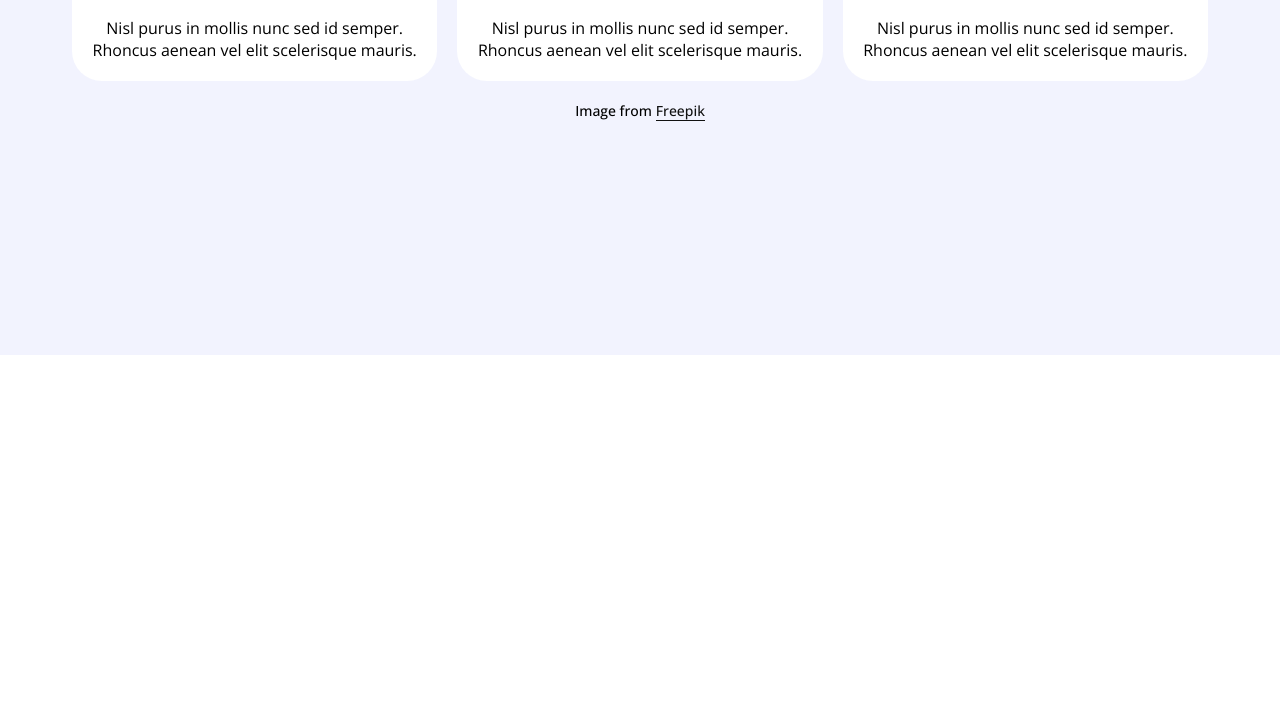
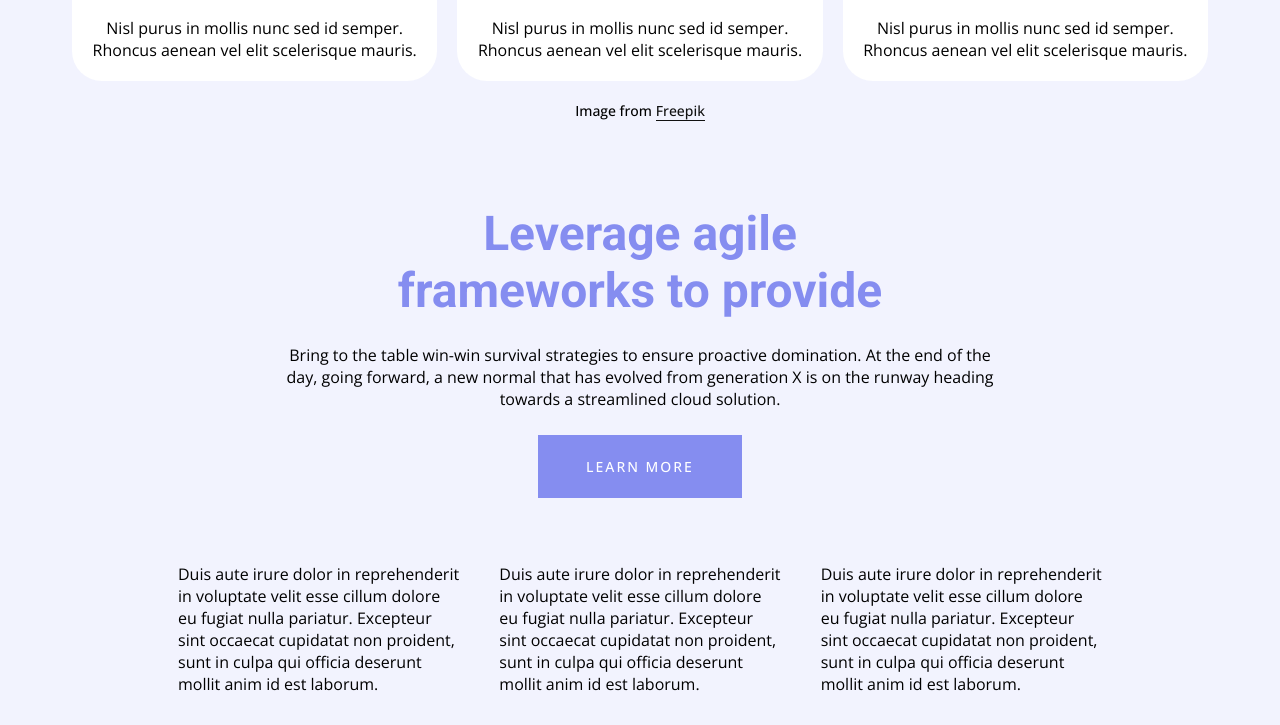
Before and after one commit to varunUk09/HTML_PROJECTS, a plain HTML site: page nicepage_10/index.html in a window 1280 px wide. Shown: the part 2154-2879 px from the top of the page. Before the commit the page ends 2509 px from the top, so only its background shows below. Drawn offline with nearby package versions, Linux system fonts and the light colour scheme.

Commit message:
nicepage10 leverage section added

```diff
--- a/nicepage_10/index.html
+++ b/nicepage_10/index.html
@@ -126,6 +126,25 @@
 		</div>
 	</section>
 
+	<!-- levrage -->
+	<section class="levrage">
+		<div class="container flex flex-col flex-cross-center flex-main-center">
+			<h1 class="font-size-5">Leverage agile frameworks to provide</h1>
+
+			<p class="font-size-2">
+				Bring to the table win-win survival strategies to ensure proactive domination. At the end of the day, going forward, a new normal that has evolved from generation X is on the runway heading towards a streamlined cloud solution.
+			</p>
+
+			<a href="#" class="font-size-1 learn_more_btn">LEARN MORE</a>
+
+			<div class="card-container flex">
+				<div class="card font-size-2">Duis aute irure dolor in reprehenderit in voluptate velit esse cillum dolore eu fugiat nulla pariatur. Excepteur sint occaecat cupidatat non proident, sunt in culpa qui officia deserunt mollit anim id est laborum.</div>
+				<div class="card font-size-2">Duis aute irure dolor in reprehenderit in voluptate velit esse cillum dolore eu fugiat nulla pariatur. Excepteur sint occaecat cupidatat non proident, sunt in culpa qui officia deserunt mollit anim id est laborum.</div>
+				<div class="card font-size-2">Duis aute irure dolor in reprehenderit in voluptate velit esse cillum dolore eu fugiat nulla pariatur. Excepteur sint occaecat cupidatat non proident, sunt in culpa qui officia deserunt mollit anim id est laborum.</div>
+			</div>
+		</div>
+	</section>
+
 	<script type="text/javascript" src="main.js"></script>
 </body>
 </html>
--- a/nicepage_10/style.css
+++ b/nicepage_10/style.css
@@ -76,15 +76,12 @@ html{
 }
 
 .line-height-sm{
-    line-height: 1.6;
-}
+    line-height: 1.6;}
+
 
 .img-source{
-    font-family: "Open Sans",sans-serif;
-}
-
-.img-source{
-    font-weight: 500;
+font-family: "Open Sans",sans-serif;
+font-weight: 500;
 }
 
 .img-source > a{
@@ -95,6 +92,21 @@ html{
 .img-source > a:hover{
     border-bottom-color: var(--clr-bluish);
 }
+
+.learn_more_btn{
+    display: inline-block;
+    font-family: "Open Sans",sans-serif;
+    font-weight: 500;
+    color:var(--clr-white);
+    background-color: var(--clr-bluish);
+    width: fit-content;
+    padding:2.2rem 4.8rem;
+    letter-spacing: 0.2rem;
+}
+
+.learn_more_btn:hover{
+    background: var(--clr-black);}
+
 
 /* global end */
 
@@ -197,30 +209,9 @@ body{
     font-family: 'Roboto',sans-serif;
 }
 
- .hero > .container > .content-1 p,
-.hero > .container > .content-1 .learn_more_btn{
+ .hero > .container > .content-1 p{
     font-family: "Open Sans",sans-serif;
-}
-
-.hero > .container > .content-1 p{
-    font-weight: 400;
-}
-
- .hero > .container > .content-1 .learn_more_btn{
-    font-weight: 500;
-}
-
- .hero > .container > .content-1 .learn_more_btn{
-    color:var(--clr-white);
-    background-color: var(--clr-bluish);
-    width: fit-content;
-    padding:2.2rem 4.8rem;
-    letter-spacing: 0.2rem;
-}
-
-.hero > .container > .content-1 .learn_more_btn:hover{
-    background: var(--clr-black);}
-
+    font-weight: 400;}
 
 .hero > .container > .content-2{
     width: 64.6rem;
@@ -314,7 +305,7 @@ body{
 }
 .features .container{
     gap:2rem;
-    min-height: 110.3rem;
+    min-height: 93.3rem;
     text-align:center;
 }
 
@@ -347,7 +338,46 @@ body{
 }
 
 
+/*levrage*/
+.levrage{
+    padding:2rem 0;
+    background-color: var(--clr-blue-lighter);
+    text-align: center;
+}
+
+.levrage .container{
+    gap:2.5rem;
+}
+
+.levrage .container > h1{
+    font-family: 'Roboto',sans-serif;
+    color:var(--clr-bluish);
+    max-width: 57rem;
+}
+
+.levrage .container > p{
+    max-width:73.3rem;
+}
+
+.levrage .container > .card-container{
+    margin-top: 3rem;
+    gap:2rem;
+    text-align: left;
+    flex-wrap: wrap;
+}
+
+.levrage .container > .card-container .card{
+    flex: 1;
+    min-width: 30.133rem;
+    max-width: 30.133rem;
+    padding:1rem;
+}
+
+
+
     /*====== media queries ======*/
+
+
 @media(max-width: 1199px){
     .container{
         width: 96rem;
@@ -388,6 +418,9 @@ body{
         margin-top: -3.3rem;
         margin-right: 6rem;
     }
+    .levrage .container > .card-container .card{
+        min-width: 100%;
+    }
 }
 
 @media(max-width: 575px){
```
